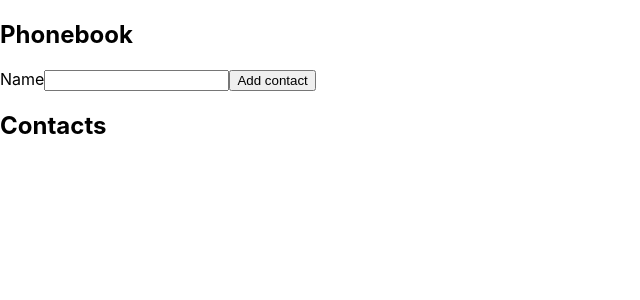
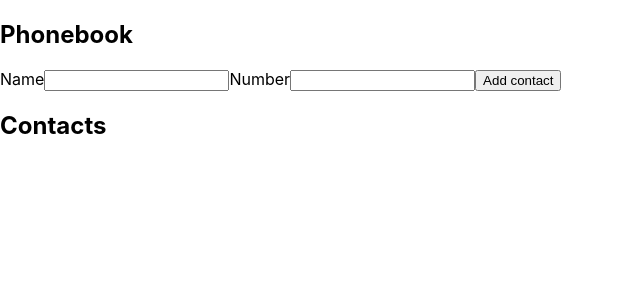
Before and after one commit to BolotinAlexey/goit-react-hw-02-phonebook, a React (Create React App) app: page / in a window 1280 px wide. Shown: the top 300 px of the page, without its empty margins (0-640 px from the left). Built offline with nearby package versions, Linux system fonts and the light colour scheme; the HTML template or start-up script is replaced by a standard one.

Commit message:
done task2

```diff
--- a/src/App.js
+++ b/src/App.js
@@ -1,25 +1,35 @@
 import { Component } from 'react';
 import { nanoid } from 'nanoid';
-// import Form from './Comoponents/Form/Form';
 
 class App extends Component {
   state = {
     contacts: [],
     name: '',
+    number: '',
   };
 
-  handlerChange = e => this.setState({ name: e.target.value });
+  handlerChange = e => {
+    const { name, value } = e.target;
+    this.setState({ [name]: value });
+  };
 
-  handlerClick = () =>
-    this.setState(({ contacts, name }) => {
-      contacts.push({ id: nanoid(), name });
+  handlerSubmit = e => {
+    e.preventDefault();
+    this.setState(prev => {
+      let { name, number } = this.state;
+      e.target.reset();
+      return {
+        contacts: [{ id: nanoid(), name, number }, ...prev.contacts],
+      };
     });
+  };
 
   render() {
     const { contacts } = this.state;
     return (
       <>
         <h2>Phonebook</h2>
+        <form onSubmit={this.handlerSubmit}>
           <label htmlFor="name">
             Name
             <input
@@ -32,12 +42,29 @@ class App extends Component {
               required
             />
           </label>
-        <button onClick={this.handlerClick}>Add contact</button>
+
+          <label htmlFor="tel">
+            Number
+            <input
+              id="tel"
+              type="tel"
+              name="number"
+              onChange={this.handlerChange}
+              pattern="\+?\d{1,4}?[-.\s]?\(?\d{1,3}?\)?[-.\s]?\d{1,4}[-.\s]?\d{1,4}[-.\s]?\d{1,9}"
+              title="Phone number must be digits and can contain spaces, dashes, parentheses and can start with +"
+              required
+            />
+          </label>
+          <button type="submit">Add contact</button>
+        </form>
+
         <h2>Contacts</h2>
         <ul>
-          {contacts.map(({ name, id }) => (
+          {contacts.map(({ name, id, number }) => (
             <li key={id}>
-              <p>{name}</p>
+              <p>
+                {name} {number}
+              </p>
             </li>
           ))}
         </ul>
```
Also changed, not shown: src/Comoponents/Form/Form.jsx (deleted, +0 -25 lines), src/Comoponents/Form/Form.styled.js (deleted). Lines whose indentation alone changed are shown as unchanged.
